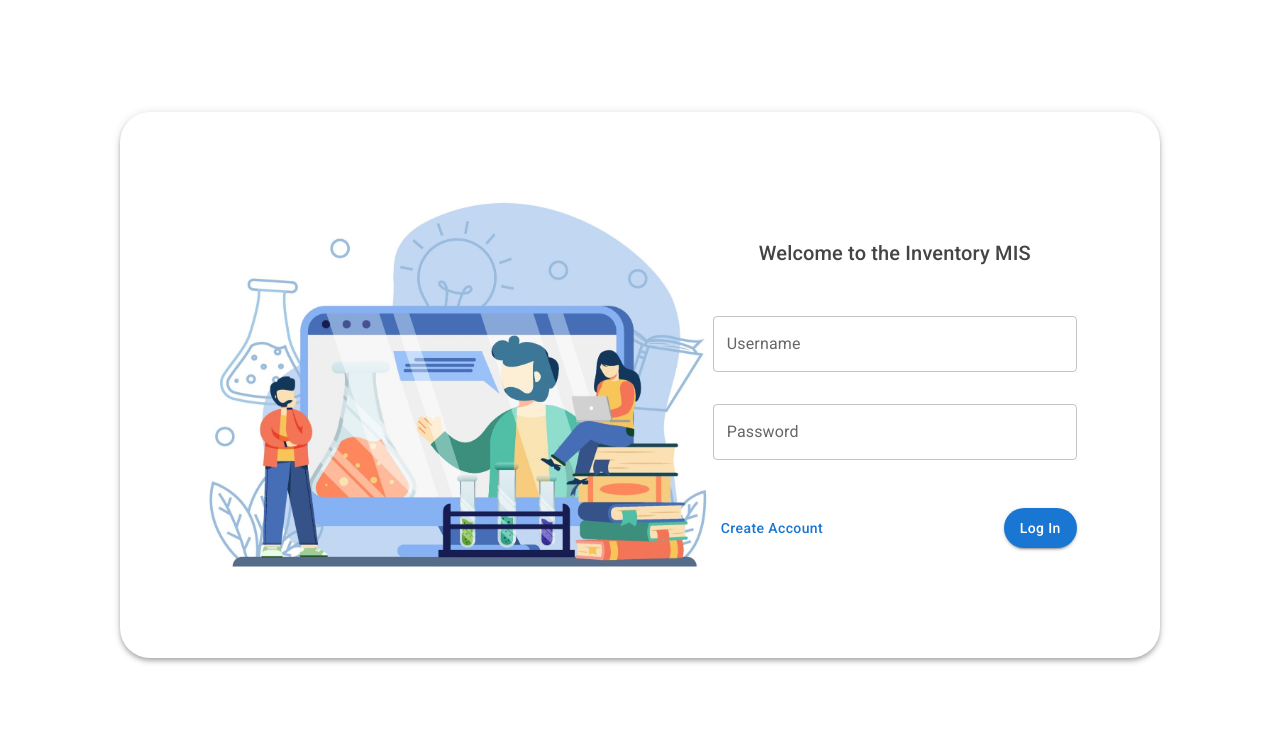
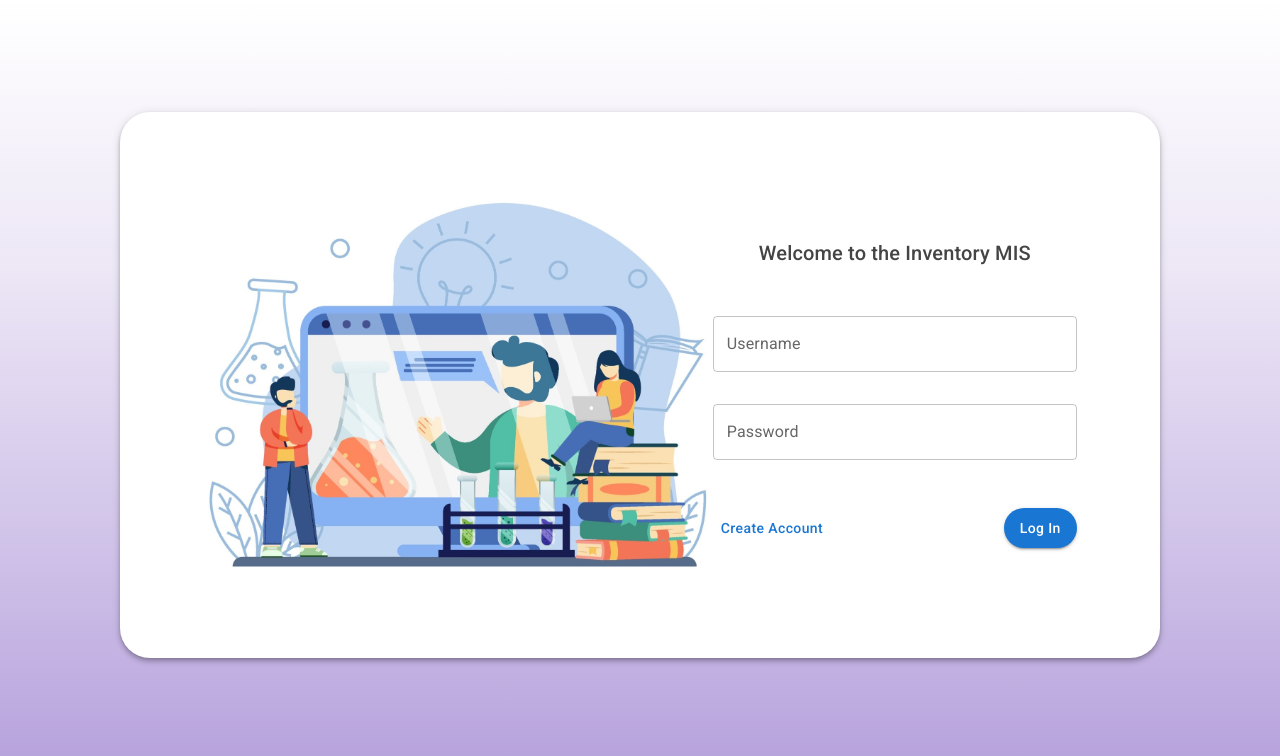
Before and after one commit to DamikaAlwis-Gif/Inventory_management_system, a React (Create React App) app in the folder client/: page / in a window 1280 px wide. Shown: the top 756 px of the page. Built offline with nearby package versions, Linux system fonts and the light colour scheme.

Commit message:
Added the background gradient to App.js

```diff
--- a/client/src/App.js
+++ b/client/src/App.js
@@ -35,7 +35,7 @@ function App() {
 
   return (
 
-    <div className="App">
+    <div className="App" id="grad1">
       <BrowserRouter>
         <ShowNavBar>
           <NavBar />
```
